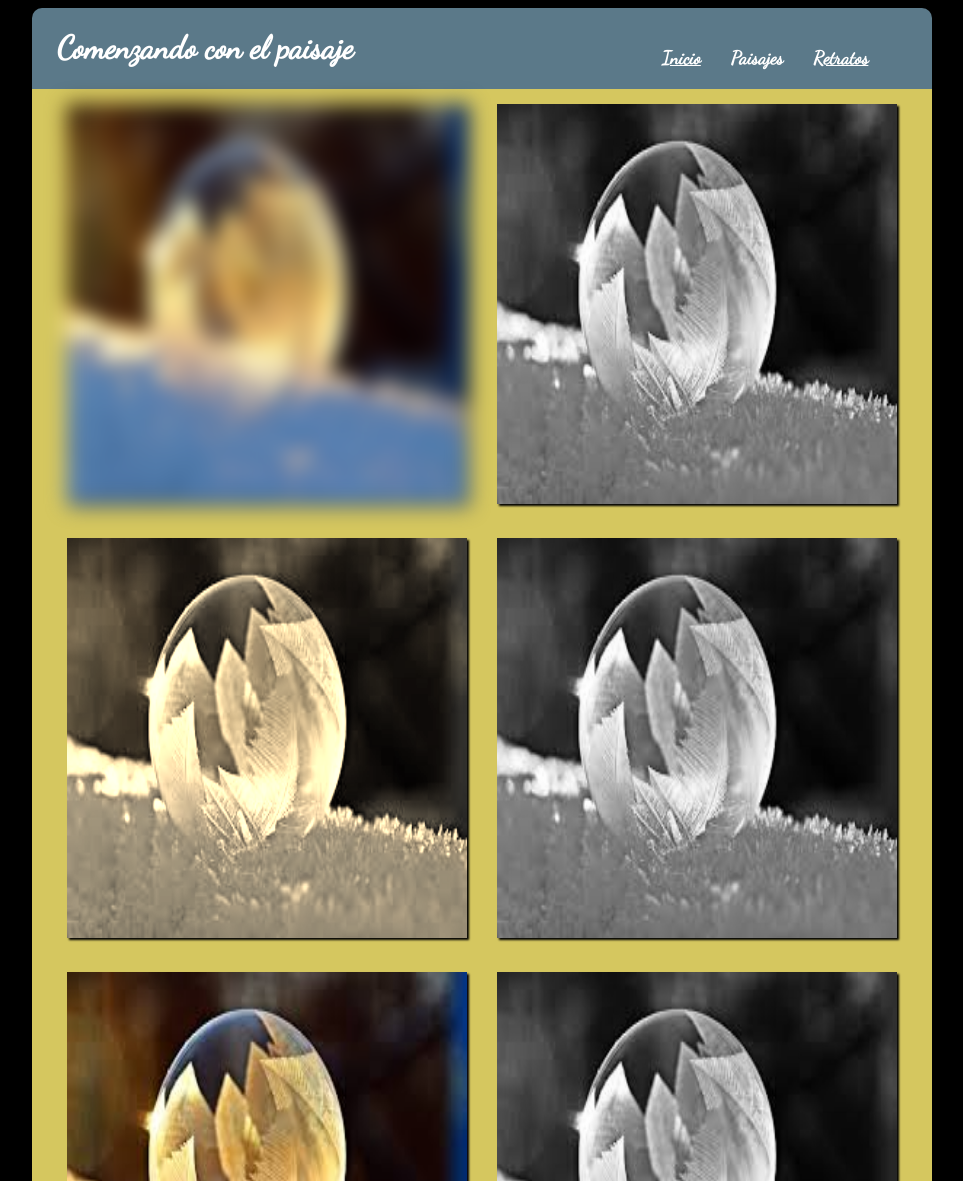
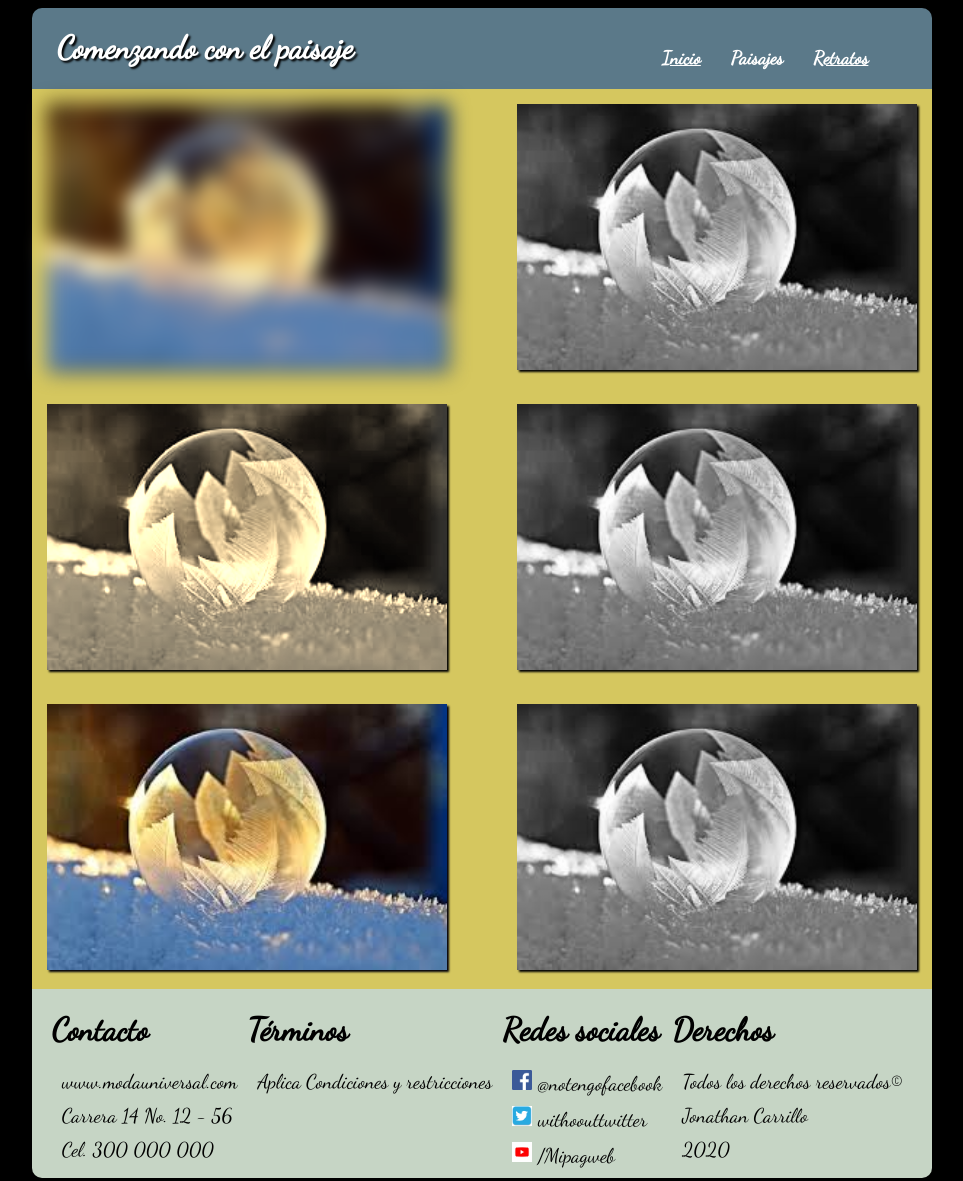
Before and after one commit to JonathanAgape/Eval_NextU_Fotografo, a plain HTML site: page paisejes.html in a window 1280 px wide. Shown: the top 1181 px of the page, without its empty margins (166-1129 px from the left). Drawn offline with Linux system fonts and the light colour scheme.

Commit message:
Ultimos_Retoques

```diff
--- a/estilos/estilo.css
+++ b/estilos/estilo.css
@@ -103,6 +103,7 @@ header{
 }
 #titulo{
 	color: white;
+	text-shadow: 2px 2px 2px black;
 	text-align: left;
 	padding-left: 25px;
 	width: 575px;
--- a/estilos/estilo1.css
+++ b/estilos/estilo1.css
@@ -107,6 +107,7 @@ header{
 }
 #titulo{
 	color: white;
+	text-shadow: 2px 2px 2px black;
 	text-align: left;
 	padding-left: 25px;
 	width: 575px;
@@ -118,14 +119,14 @@ header{
 }
 .contenedor2{
 	background-color:  #d5c75f;
-	width: 100%;
-	display: -webkit-flex;
 	display: -ms-flexbox;
-	display: flex;
-	flex-direction: row;
-	flex-wrap: wrap;
-	align-items: center;
-	justify-content: center;
+    display: -webkit-flex;
+    display: flex;
+    flex-direction: row;
+    flex-wrap: wrap;
+    justify-content: space-between;
+    align-content: flex-end;
+    align-items: flex-start;
 
 }
 .contenedor3{
@@ -144,7 +145,7 @@ header{
 	box-shadow: 2px 2px 2px #02010a;
 	margin: 15px;
 	width: 400px;
-	height: 400px;
+	height: auto;
 	-webkit-filter:blur(10px);
 }
 #img2{
@@ -152,14 +153,14 @@ header{
 	margin: 15px;
 	padding: 0;
 	width: 400px;
-	height: 400px;
+	height: auto;
 	-webkit-filter:grayscale(100%);
 }
 #img3{
 	box-shadow: 2px 2px 2px #02010a;
 	margin: 15px;
 	width: 400px;
-	height: 400px;
+	height: auto;
 	-webkit-filter:sepia(90%);
 }
 #img4{
@@ -167,21 +168,21 @@ header{
 	margin: 15px;
 	padding: 0;
 	width: 400px;
-	height: 400px;
+	height: auto;
 	-webkit-filter:grayscale(100%);
 }
 #img5{
 	box-shadow: 2px 2px 2px #02010a;
 	margin: 15px;
 	width: 400px;
-	height: 400px;
+	height: auto;
 }
 #img6{
 	box-shadow: 2px 2px 2px #02010a;
 	margin: 15px;
 	padding: 0;
 	width: 400px;
-	height: 400px;
+	height: auto;
 	-webkit-filter:grayscale(100%);
 }
 
--- a/estilos/estilo2.css
+++ b/estilos/estilo2.css
@@ -107,6 +107,7 @@ header{
 }
 #titulo{
 	color: white;
+	text-shadow: 2px 2px 2px black;
 	text-align: left;
 	padding-left: 25px;
 	width: 575px;
```
